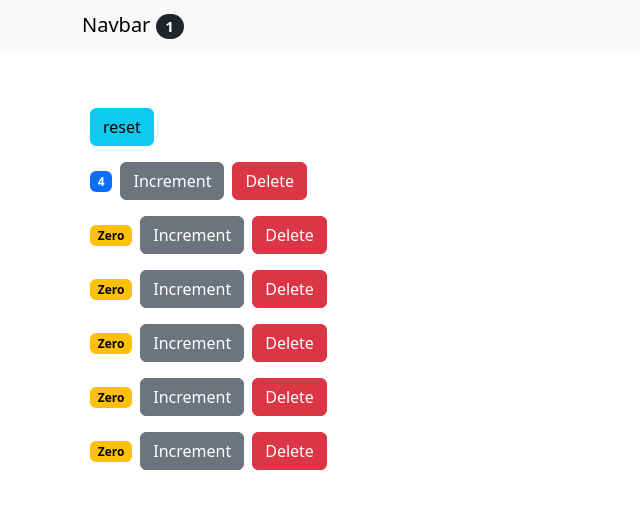
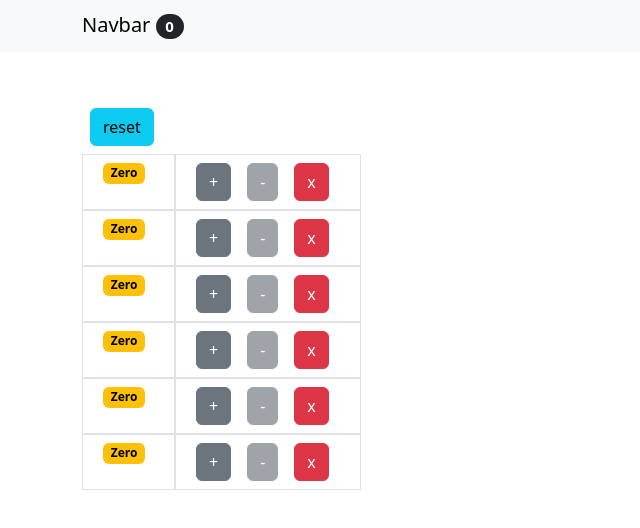
Before and after one commit to foverokavindz/ReactVidly, a React (Create React App) app: page / in a window 1280 px wide. Shown: the top 528 px of the page, without its empty margins (0-640 px from the left). Built offline with nearby package versions, Linux system fonts and the light colour scheme.

Commit message:
excerise 1 Done

```diff
--- a/src/App.js
+++ b/src/App.js
@@ -7,7 +7,7 @@ import Counters from './components/counters';
 class App extends Component {
   state = {
     counters: [
-      { id: 1, value: 4 },
+      { id: 1, value: 0 },
       { id: 2, value: 0 },
       { id: 3, value: 0 },
       { id: 4, value: 0 },
@@ -21,6 +21,14 @@ class App extends Component {
     const index = counters.indexOf(counter);
     counters[index] = { ...counter };
     counters[index].value++;
+    this.setState({ counters });
+  };
+
+  handleDecrement = (counter) => {
+    const counters = [...this.state.counters];
+    const index = counters.indexOf(counter);
+    counters[index] = { ...counter };
+    counters[index].value--;
     this.setState({ counters });
   };
 
@@ -50,6 +58,7 @@ class App extends Component {
             onReset={this.handleReset}
             onIncrement={this.handleIncrement}
             onDelete={this.handleDelete}
+            onDecrement={this.handleDecrement}
           />
         </main>
       </>
--- a/src/components/counter.jsx
+++ b/src/components/counter.jsx
@@ -1,5 +1,5 @@
 const Counter = (props) => {
-  const { onIncrement, counter, onDelete } = props;
+  const { onIncrement, counter, onDelete, onDecrement } = props;
 
   const getBadgeClasses = () => {
     let classes = 'badge m-2 text-bg-';
@@ -12,21 +12,41 @@ const Counter = (props) => {
     return value === 0 ? 'Zero' : value;
   };
 
+  const zeroDisable = () => {
+    let classes = 'btn btn-md m-2 btn-secondary';
+    classes += counter.value > 0 ? ' ' : ' disabled';
+    return classes;
+  };
+
   return (
-    <div>
+    <div class="container ">
+      <div class="row ">
+        <div class="col-1 border ">
           <span className={getBadgeClasses()}>{formatCount()}</span>
+        </div>
+        <div class="col-2 border">
           <button
             onClick={() => onIncrement(counter)}
-        className="btn btn-secondary btn-md"
+            className="btn btn-secondary btn-md m-2"
           >
-        Increment
+            +
           </button>
+
+          <button
+            onClick={() => onDecrement(counter)}
+            className={zeroDisable()}
+          >
+            -
+          </button>
+
           <button
             onClick={() => onDelete(counter.id)}
-        className="btn btn-danger btn-md m-2"
+            className="btn btn-danger btn-md m-2 m-2"
           >
-        Delete
+            x
           </button>
+        </div>
+      </div>
     </div>
   );
 };
--- a/src/components/counters.jsx
+++ b/src/components/counters.jsx
@@ -1,7 +1,7 @@
 import Counter from './counter';
 
 const Counters = (props) => {
-  const { onReset, counters, onDelete, onIncrement } = props;
+  const { onReset, counters, onDelete, onIncrement, onDecrement } = props;
   return (
     <>
       <button onClick={onReset} className="btn btn-info btn-md m-2">
@@ -13,6 +13,7 @@ const Counters = (props) => {
           onDelete={onDelete}
           counter={counter} // { id: 1, value: 4 }
           onIncrement={onIncrement}
+          onDecrement={onDecrement}
         />
       ))}
     </>
```
Lines whose indentation alone changed are shown as unchanged.
